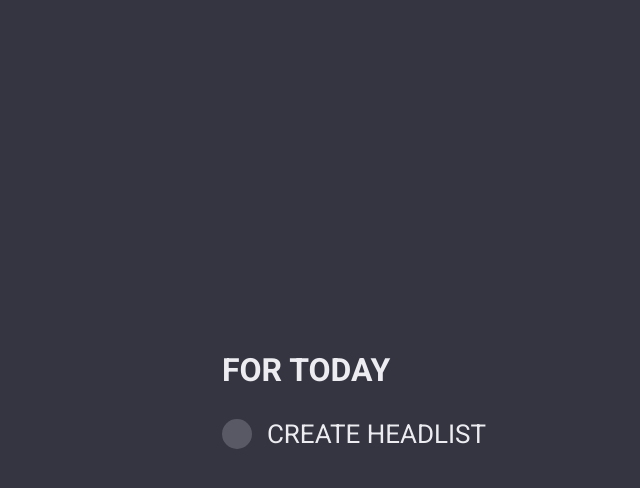
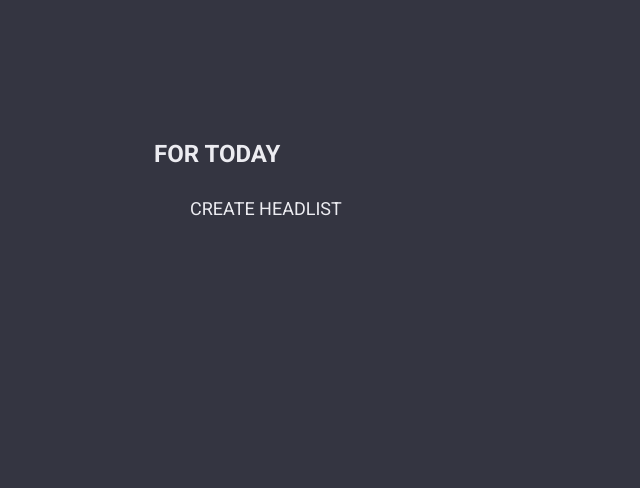
Before and after one commit to HKanwal/goldlist-method, a React (Vite) app: page / in a window 1280 px wide. Shown: the top 488 px of the page, without its empty margins (286-926 px from the left). Built offline with nearby package versions, Linux system fonts and the light colour scheme.

Commit message:
Improve style of goal list

```diff
--- a/package.json
+++ b/package.json
@@ -12,6 +12,7 @@
   "dependencies": {
     "@emotion/react": "^11.11.1",
     "@emotion/styled": "^11.11.0",
+    "@mui/icons-material": "^5.14.3",
     "@mui/material": "^5.14.2",
     "react": "^18.2.0",
     "react-dom": "^18.2.0"
--- a/src/components/Goal/Goal.module.css
+++ b/src/components/Goal/Goal.module.css
@@ -4,19 +4,34 @@
   display: flex;
   align-items: center;
   padding-top: 15px;
+
+  --space-between: 12px;
+  --svg-dimension: 24px;
 }
 
 .goal-text {
-  margin-left: 15px;
-  font-size: 26px;
+  font-size: 18px;
 }
 
-.unchecked-circle {
-  fill: rgba(var(--white), 0.2);
+.goal-text:hover {
+  cursor: pointer;
 }
 
-.checkmark-svg {
-  background: rgba(var(--white), 0.2);
+.text-completed {
+  margin-left: var(--space-between);
+}
+
+.text-incomplete {
+  margin-left: calc(var(--space-between) + var(--svg-dimension));
+}
+
+.text-incomplete:active {
+  color: rgb(var(--white), 0.5);
+}
+
+.svg {
+  height: var(--svg-dimension);
+  width: var(--svg-dimension);
 }
 
 .checkmark-path {
--- a/src/components/Goal/Goal.tsx
+++ b/src/components/Goal/Goal.tsx
@@ -8,13 +8,9 @@ interface GoalProps {
 function Goal(props: GoalProps) {
   return (
     <div className={Styles["goal-container"]}>
-      {!props.completed ? (
-        <svg viewBox="0 0 30 30" height="30px" width="30px">
-          <circle className={Styles["unchecked-circle"]} r="15px" cx="15px" cy="15px"></circle>
-        </svg>
-      ) : (
-        <svg xmlns="http://www.w3.org/2000/svg" viewBox="0 0 98.5 98.5" height="30px" width="30px">
-          <circle className={Styles["unchecked-circle"]} r="49.25px" cx="49.25" cy="49.25"></circle>
+      {props.completed ? (
+        <>
+          <svg className={Styles.svg} viewBox="0 0 98.5 98.5">
             <path
               className={Styles["checkmark-path"]}
               fill="none"
@@ -23,8 +19,11 @@ function Goal(props: GoalProps) {
               d="M81.7,17.8C73.5,9.3,62,4,49.2,4 C24.3,4,4,24.3,4,49.2s20.3,45.2,45.2,45.2s45.2-20.3,45.2-45.2c0-8.6-2.4-16.6-6.5-23.4l0,0L45.6,68.2L24.7,47.3"
             />
           </svg>
+          <span className={Styles["goal-text"] + " " + Styles["text-completed"]}>{props.text}</span>
+        </>
+      ) : (
+        <span className={Styles["goal-text"] + " " + Styles["text-incomplete"]}>{props.text}</span>
       )}
-      <span className={Styles["goal-text"]}>{props.text}</span>
     </div>
   );
 }
--- a/src/components/GoalScreen/GoalScreen.module.css
+++ b/src/components/GoalScreen/GoalScreen.module.css
@@ -5,7 +5,6 @@
   display: flex;
   flex-direction: column;
   align-items: center;
-  justify-content: center;
 
   background: rgb(var(--medium));
 }
@@ -13,10 +12,16 @@
 .goal-container {
   display: flex;
   flex-direction: column;
+
+  min-width: 300px;
+  width: 70%;
+  max-width: 400px;
+
+  margin-top: 140px;
 }
 
 .title {
   margin: 0;
-  font-size: 32px;
+  font-size: 24px;
   margin-bottom: 15px;
 }
--- a/src/components/GoalScreen/GoalScreen.tsx
+++ b/src/components/GoalScreen/GoalScreen.tsx
@@ -1,8 +1,7 @@
 import { useEffect, useState } from "react";
 import Goal from "../Goal/Goal";
-import { Goal as GoalType } from "../../helpers/StorageWrapper.ts";
 import Styles from "./GoalScreen.module.css";
-import Storage, { getToday } from "../../helpers/StorageWrapper";
+import Storage, { getToday, Goal as GoalType } from "../../helpers/StorageWrapper";
 import constants from "../../constants";
 
 function GoalScreen() {
@@ -38,12 +37,10 @@ function GoalScreen() {
   return (
     <div className={Styles["screen-container"]}>
       <div className={Styles["goal-container"]}>
-        <div>
-          <h2 className={Styles.title}>FOR TODAY</h2>
-          {goals.map((goal) => {
-            return <Goal key={goal.goal} text={goal.goal} completed={goal.completed} />;
-          })}
-        </div>
+        <h2 className={Styles.title}>FOR TODAY</h2>
+        {goals.map((goal) => {
+          return <Goal key={goal.goal} text={goal.goal} completed={goal.completed} />;
+        })}
       </div>
     </div>
   );
--- a/src/index.css
+++ b/src/index.css
@@ -18,6 +18,7 @@ html {
   font-family: Roboto, "Helvetica Neue", sans-serif;
   font-weight: 400;
   color: rgb(var(--white));
+  user-select: none;
 
   background: rgb(var(--medium));
 }
```
Also changed, not shown: 1 other file (tests, documents, lock files or other folders). Lines whose indentation alone changed are shown as unchanged.
